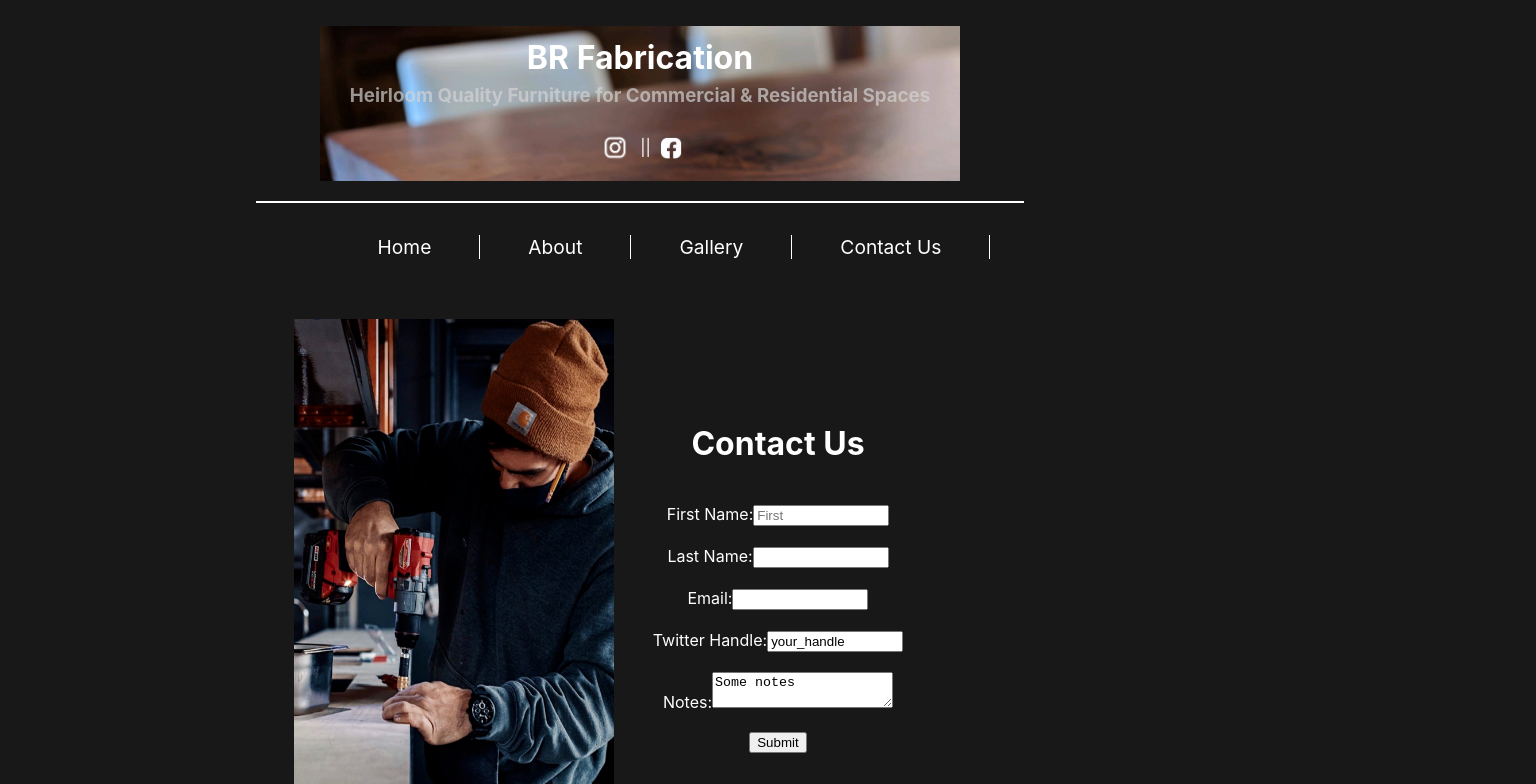
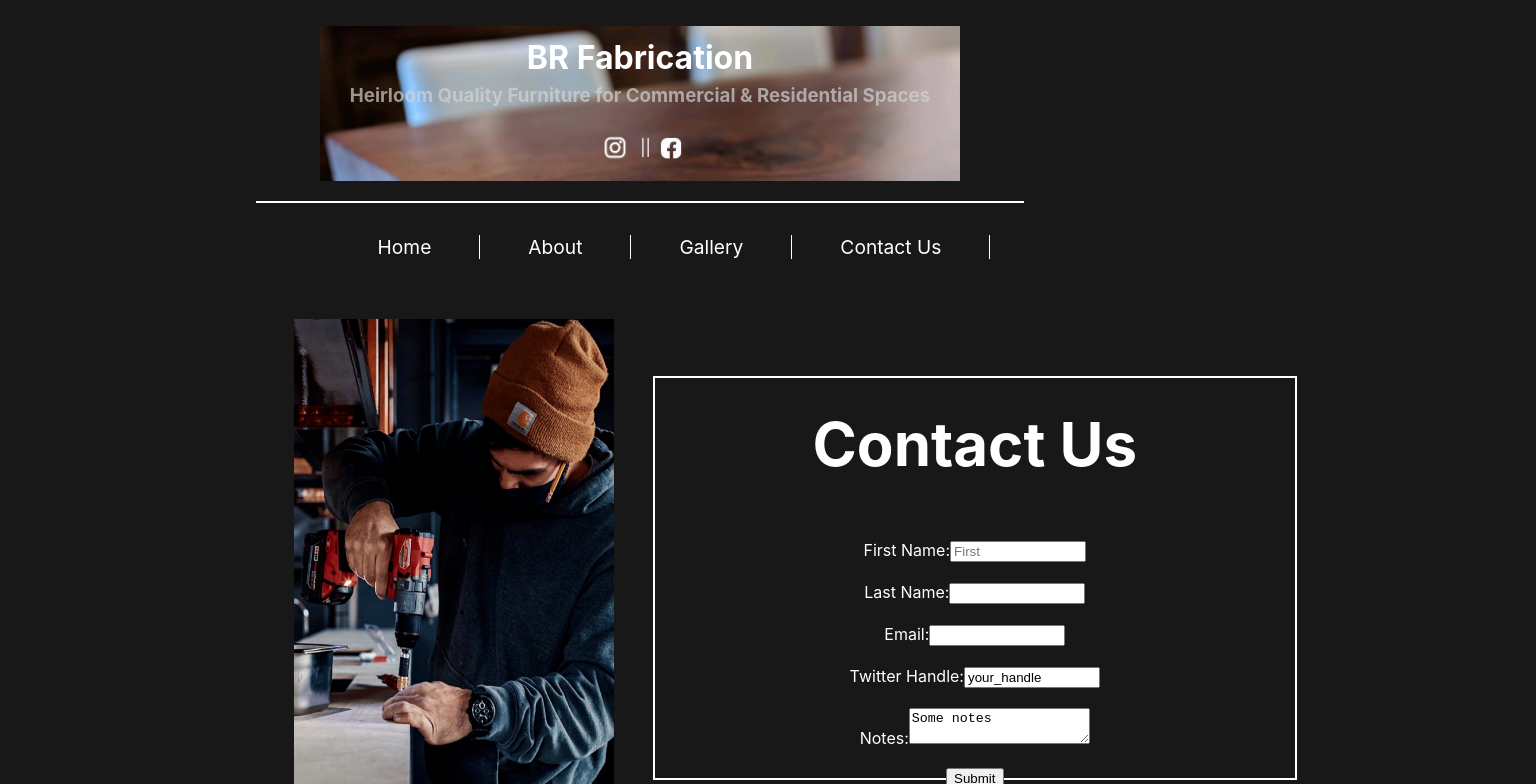
Before and after one commit to mwrowan89/BR-Fabrication-React.js, a React (Create React App) app: page /contact in a window 1280 px wide. Shown: the top 784 px of the page, 1536 px wide, since content can reach past the window. Built offline with nearby package versions, Linux system fonts and the light colour scheme.

Commit message:
Contact us container added

```diff
--- a/src/components/ContactForm.jsx
+++ b/src/components/ContactForm.jsx
@@ -25,7 +25,7 @@ const ContactForm = () => {
         <img id="contact-us-image" src={image} alt="andros taverna" />
       </div>
       <form className="contact-us-form">
-        <h1>Contact Us</h1>
+        <h1 id="contact-us-title">Contact Us</h1>
         <label>
           First Name:
           <input
--- a/src/css/ContactForm.css
+++ b/src/css/ContactForm.css
@@ -2,6 +2,8 @@
   display: flex;
   color: white;
   min-height: 65vh;
+  align-items: center;
+  width: 100vw;
 }
 
 .contact-us-form {
@@ -10,6 +12,9 @@
   gap: 20px;
   justify-content: center;
   align-items: center;
+  border: 2px solid white;
+  height: 50vh;
+  width: 50vw;
 }
 input {
   width: 10vw;
@@ -21,3 +26,6 @@ input {
   height: 65vh;
   width: 25vw;
 }
+#contact-us-title {
+  font-size: 60px;
+}
```
